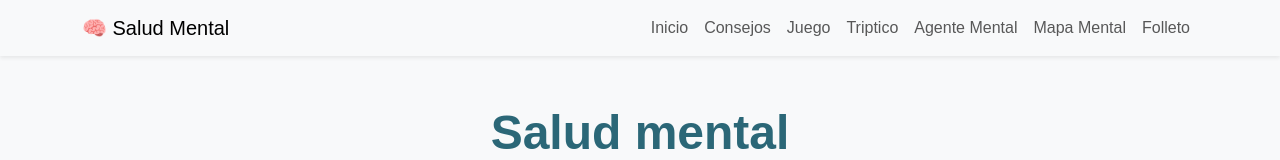
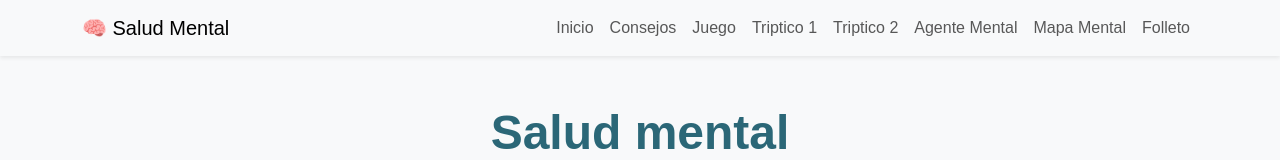
Before and after one commit to ezequieliansilva/saludMental, a plain HTML site: page index.html in a window 1280 px wide. Shown: the top 160 px of the page. Drawn offline with nearby package versions, Linux system fonts and the light colour scheme.

Commit message:
Add files via upload

```diff
--- a/index.html
+++ b/index.html
@@ -22,7 +22,8 @@
           <li class="nav-item"><a class="nav-link" href="#inicio">Inicio</a></li>
           <li class="nav-item"><a class="nav-link" href="#consejos">Consejos</a></li>
           <li class="nav-item"><a class="nav-link" href="#juego">Juego</a></li>
-          <li class="nav-item"><a class="nav-link" href="Folleto Tríptico Salud Mental y Bienestar Ilustrativo Azul y Blanco.pdf">Triptico</a></li>
+          <li class="nav-item"><a class="nav-link" href="Folleto Tríptico Salud Mental y Bienestar Ilustrativo Azul y Blanco.pdf">Triptico 1</a></li>
+          <li class ="nav-item"><a class="nav-link" href="Folleto Tríptico Salud Mental y Bienestar Ilustrativo Rosa y Blanco.pdf">Triptico 2</a></li>
           <li class="nav-item"><a class="nav-link" href="El docente como agente de salud mental (1).pdf"> Agente Mental</a></li>
           <li class="nav-item"><a class="nav-link" href="Mapa Mental Sencillo Minimalista Blanco y Negro.pdf">Mapa Mental</a></li>
           <li class="nav-item"><a class="nav-link" href="saludmentalf.pdf">Folleto</a></li>
```
Also changed, not shown: 1 other file.
